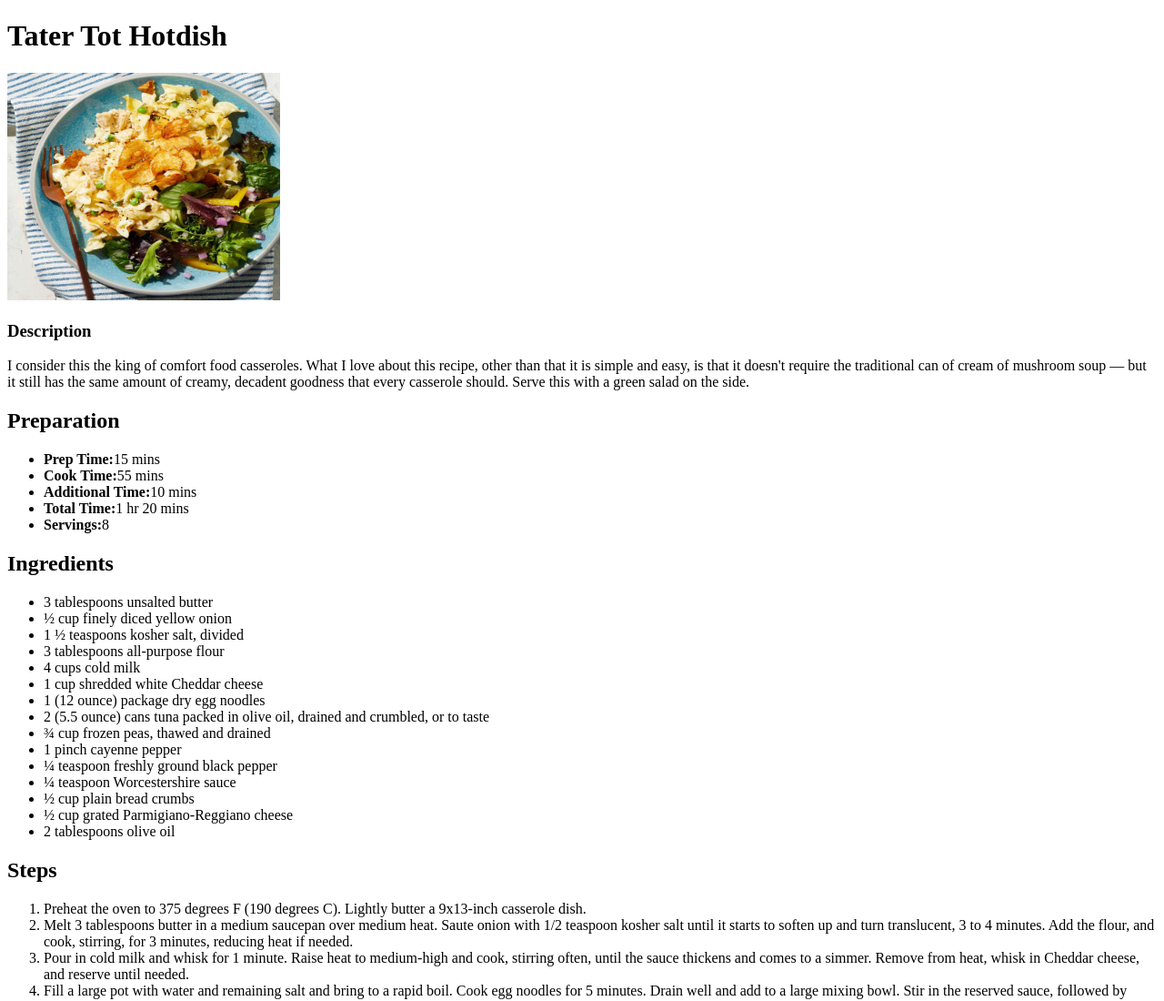
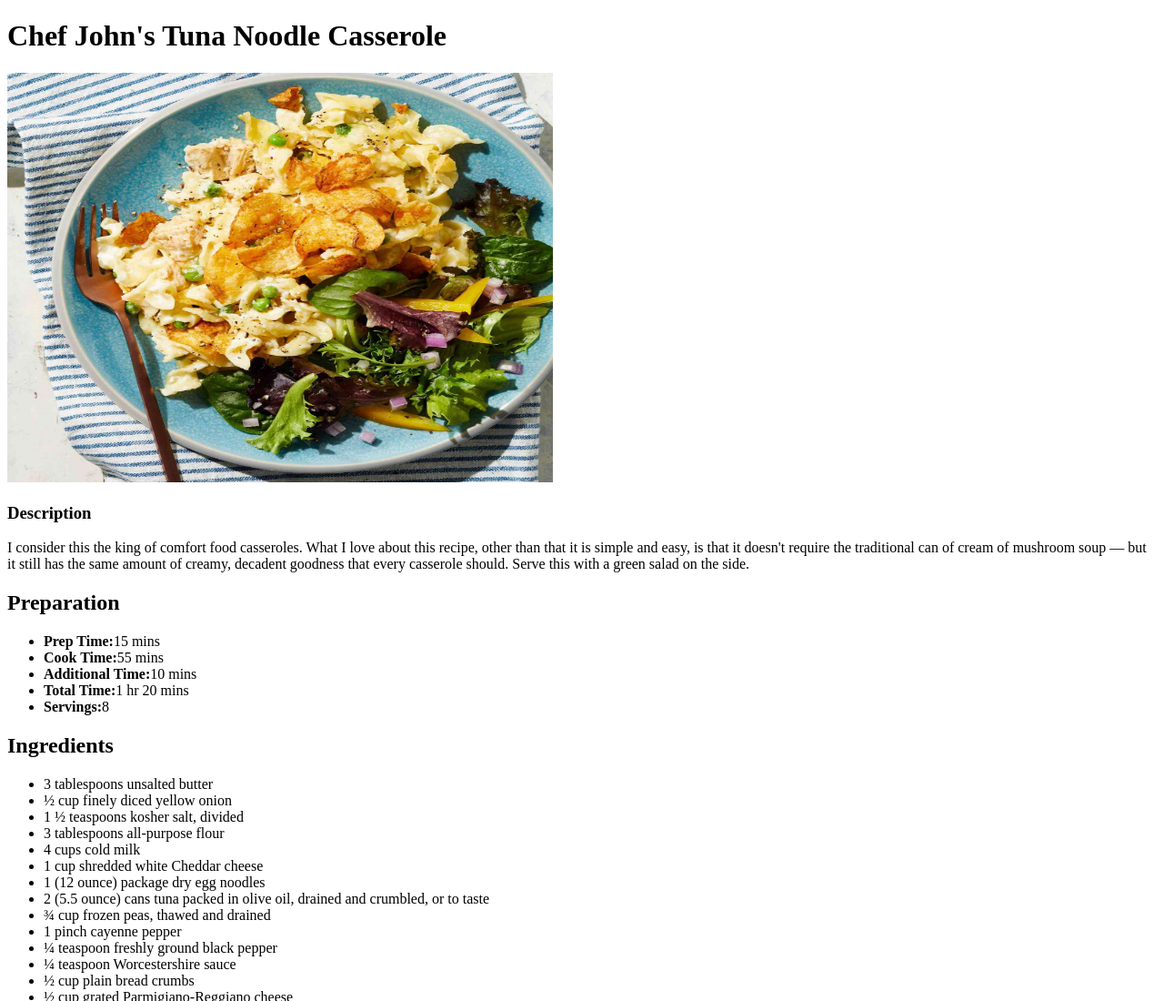
Before and after one commit to Eze-Codes/odin-recipes, a plain HTML site: page recipes/Chef-Johns-Tuna-Noodle-Casserole.html in a window 1280 px wide. Shown: the top 1100 px of the page at 91% size. Drawn offline with Linux system fonts and the light colour scheme.

Commit message:
Fix image sizes and typos

```diff
--- a/recipes/Chef-Johns-Tuna-Noodle-Casserole.html
+++ b/recipes/Chef-Johns-Tuna-Noodle-Casserole.html
@@ -3,11 +3,11 @@
 <head>
     <meta charset="UTF-8">
     <meta name="viewport" content="width=device-width, initial-scale=1.0">
-    <title>Document</title>
+    <title>Chef John's Tuna Noodle Casserole</title>
 </head>
 <body>
-    <h1>Tater Tot Hotdish</h1>
-    <img src="../images/Chef-Johns-Tuna-Noodle-Casserole.jpg" alt="An image of Chef John's Tuna Noodle Casserole" height="250" width="300">
+    <h1>Chef John's Tuna Noodle Casserole</h1>
+    <img src="../images/Chef-Johns-Tuna-Noodle-Casserole.jpg" alt="Finished Chef John's Tuna Noodle Casserole" height="450" width="600">
     <h3>Description</h3>
     <p>I consider this the king of comfort food casseroles. What I love about this recipe, other than that it is simple and easy, is that it doesn't require the traditional can of cream of mushroom soup — but it still has the same amount of creamy, decadent goodness that every casserole should. Serve this with a green salad on the side.</p>
     <h2>Preparation</h2>
@@ -45,4 +45,5 @@
         <li>Pour the mixture into the prepared dish. Mix bread crumbs, Parmigiano-Reggiano cheese, and olive oil together in a small bowl until combined and resembling wet sand. Sprinkle evenly over the casserole.</li>
         <li>Bake in the center of the preheated oven until browned and bubbly, about 30 minutes. Let sit for 10 minutes before cutting and serving.</li>
     </ol>
+</body>
 </html>
```
Also changed, not shown: recipes/Chilli-Dog-Mac-and-Cheese.html (+3 -2 lines), recipes/Tater-Tot-Hotdish.html (+3 -2 lines).
